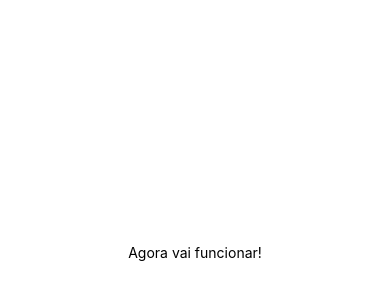
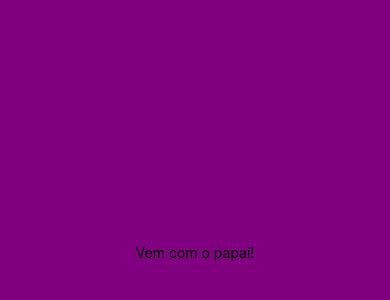
Before and after one commit to pedrohrsantos01/projetoGameplay, a React Native app: screen / in a window 390 px wide. Shown: the part 170-470 px from the top of the page. Built offline with nearby package versions, Linux system fonts and the light colour scheme.

Commit message:
primeiros componentes

```diff
--- a/App.tsx
+++ b/App.tsx
@@ -1,22 +1,13 @@
-import { StatusBar } from 'expo-status-bar';
-import React from 'react';
-import { StyleSheet, Text, View } from 'react-native';
+import React from "react";
+import {View, Text, TextInput} from "react-native";
 
-export default function App() {
-  return (
-    <View style={styles.container}>
-      <Text>Agora vai funcionar!
-      </Text>
-      <StatusBar style="auto" />
+import { styles } from "./src/screens/SignIn/styles";
+
+export default function App()  {
+  return(
+    <View style = {styles.container}>
+        <Text>
+            Vem com o papai!
+        </Text>
     </View>
-  );
-}
-
-const styles = StyleSheet.create({
-  container: {
-    flex: 1,
-    backgroundColor: '#fff',
-    alignItems: 'center',
-    justifyContent: 'center',
-  },
-});
+  )}
--- a/src/screens/SignIn/styles.ts
+++ b/src/screens/SignIn/styles.ts
@@ -0,0 +1,12 @@
+import React from "react";
+import { StyleSheet } from "react-native";
+
+export const styles = StyleSheet.create ({
+    container: {
+        flex: 1,
+        backgroundColor: 'purple',
+        justifyContent: 'center',
+        alignItems: 'center'
+
+    }
+})
```
Also changed, not shown: src/screens/SignIn/index.tsx (+11 -0 lines).
